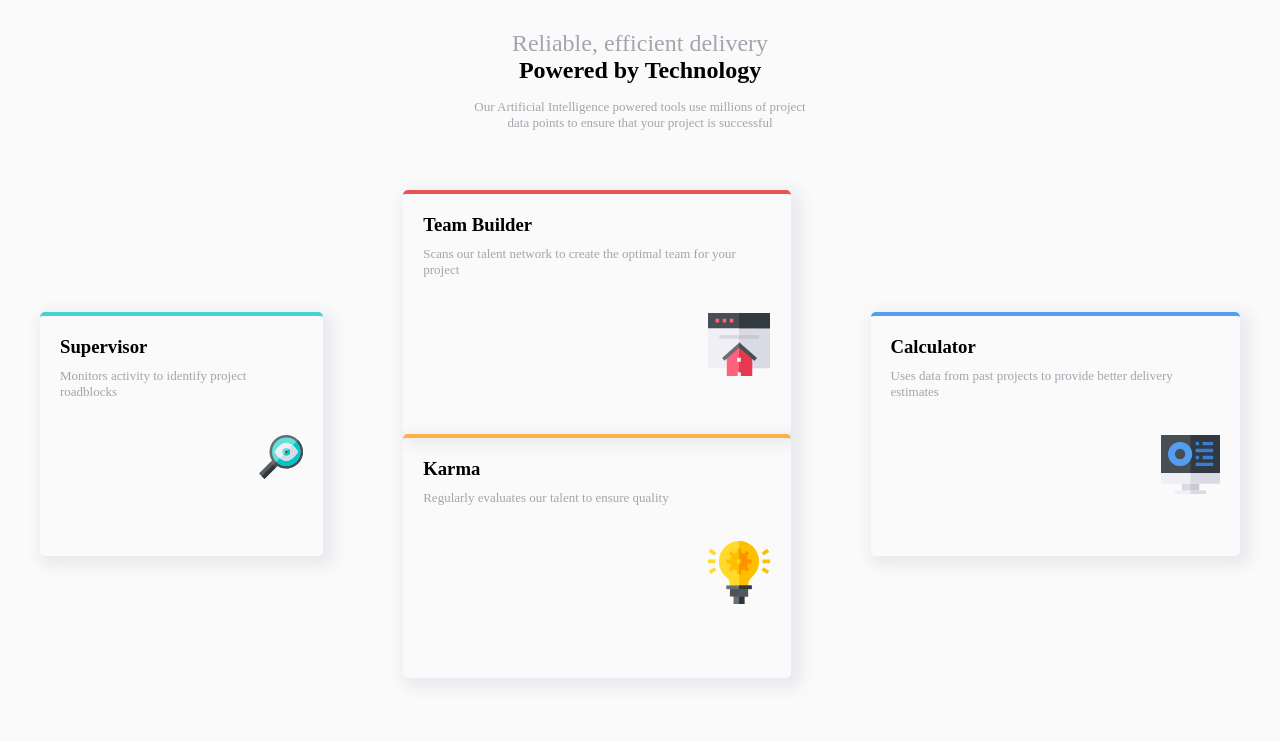
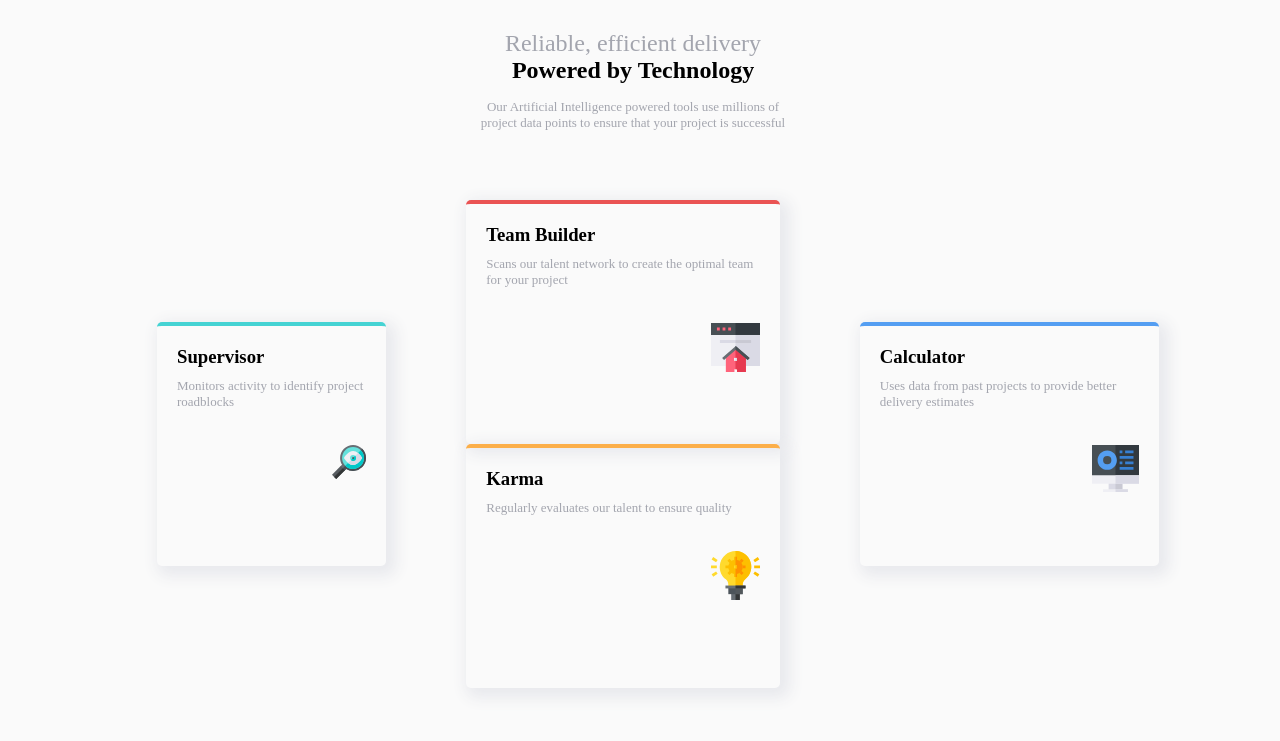
Before and after one commit to Frankmona/Four-card-feature-section, a plain HTML site: page index1.html in a window 1280 px wide. Drawn offline with Linux system fonts and the light colour scheme.

Commit message:
completed project

```diff
--- a/index1.html
+++ b/index1.html
@@ -8,7 +8,7 @@
     <link rel="stylesheet" href="style.css">
 </head>
 <body>
-    <main class="testimonial-grid">
+    <main>
         <div class="heading">
             <div class="heading_card">
                 <div class="text_section">
@@ -20,6 +20,7 @@
                 </div>
             </div>
         </div>
+           <div class="pad_row">
             <div class="row">
                 <div>
                     <div class="box1">
@@ -58,6 +59,9 @@
                     </div>
                 </div>
        </div>
+           </div>
+
+
     </main>
 </body>
 </html>
--- a/style.css
+++ b/style.css
@@ -24,21 +24,8 @@
     width: 27%;
     height: 100%;
     margin: auto;
+    /* padding-left: 460px; */
   }
-
-
-  /* .row{
-    display:flex;flex-wrap:wrap;margin-right:-15px;margin-left:-15px
-  }
-
-  .col1{flex:0 0 33.33%;max-width:33.33%} */
-
-
-  /* .col {
-    flex-basis: 0;
-    flex-grow: 1;
-    max-width: 100%;
-  }  */
 
   .text_section{
   text-align: center;
@@ -107,16 +94,19 @@ img{
 }
 
 
-/* .mid-col {
-  display: flex;
-  flex-direction: row;
-
-} */
-
 .row{
   display:flex;
-  padding: 40px;
+  padding:50px;
   gap: 5rem;
   align-items: center;
+}
+
+main{
+ max-width: 90%;
+ padding-left: 57px;
 
 }
+
+.pad_row{
+  padding-left: 50px;
+}
```
Lines whose indentation alone changed are shown as unchanged.
